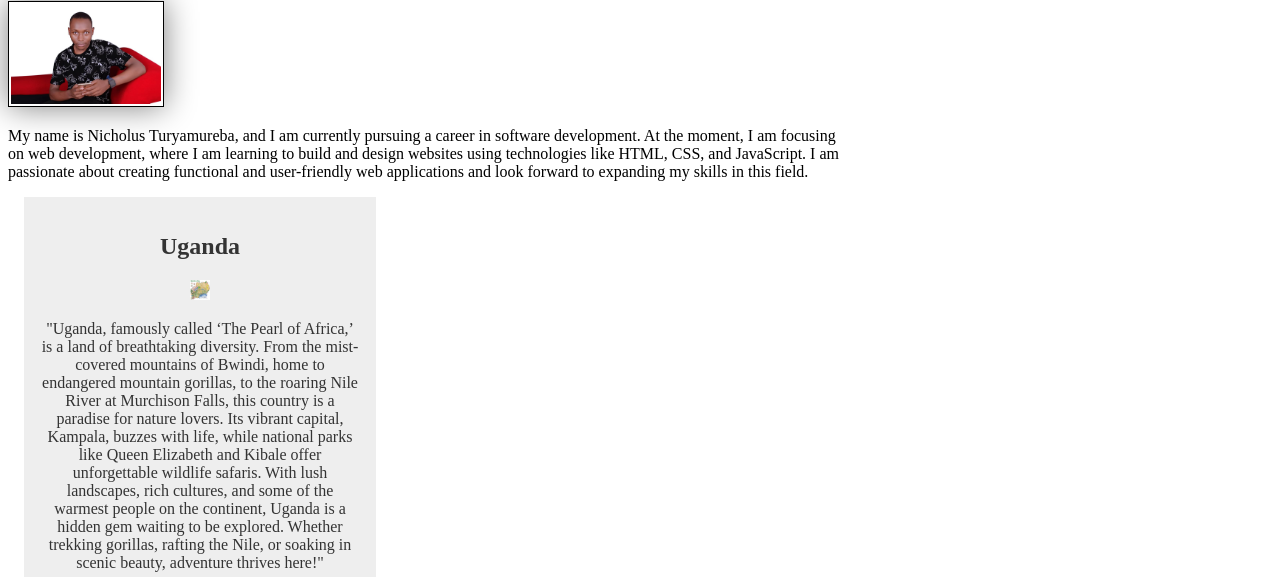
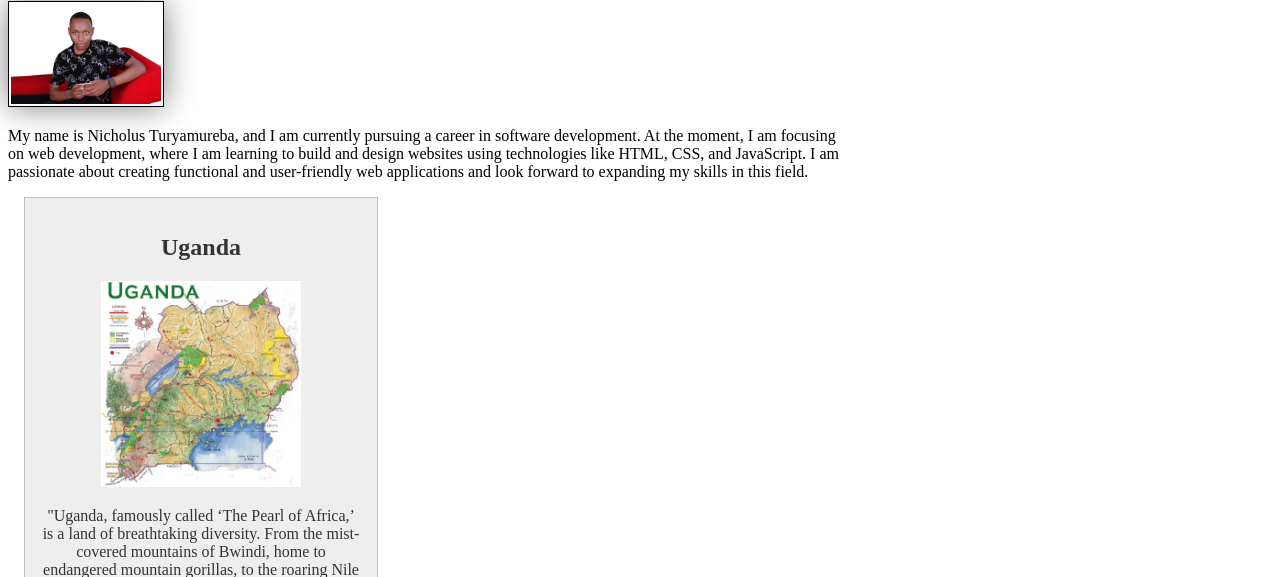
Before and after one commit to nicholusbriz/wdd130, a plain HTML site: page index.html in a window 1280 px wide. Shown: the part 223-800 px from the top of the page. Drawn offline with Linux system fonts and the light colour scheme.

Commit message:
adjustments

```diff
--- a/index.html
+++ b/index.html
@@ -22,7 +22,7 @@
     </main>
     <aside>
         <h2>Uganda</h2>
-        <img src="images/ugandamap.jpg" alt="Map of Uganda">
+        <img src="images/ugandamap.webp" alt="Map of Uganda">
         <p>"Uganda, famously called ‘The Pearl of Africa,’ is a land of breathtaking diversity. From the mist-covered mountains of Bwindi, home to endangered mountain gorillas, to the roaring Nile River at Murchison Falls, this country is a paradise for nature lovers. Its vibrant capital, Kampala, buzzes with life, while national parks like Queen Elizabeth and Kibale offer unforgettable wildlife safaris. With lush landscapes, rich cultures, and some of the warmest people on the continent, Uganda is a hidden gem waiting to be explored. Whether trekking gorillas, rafting the Nile, or soaking in scenic beauty, adventure thrives here!"</p>
     </aside>
     <footer>
--- a/styles/styles.css
+++ b/styles/styles.css
@@ -26,14 +26,14 @@ main {
 aside {
     width: 20rem;
     margin: 1rem;
-    border: 1px solid rgb( 0 0 0 / 0. 2);
+    border: 1px solid rgb(0 0 0 / 0.2);
     padding: 1rem;
     background-color: #eee;
     color: #333;
     text-align: center;
 }
 aside img {
-    width: 20px;
+    width: 200px;
     height: auto;
 }
 footer {
```
Also changed, not shown: images/ugandamap.jpg (deleted), images/ugandamap.webp (added).
